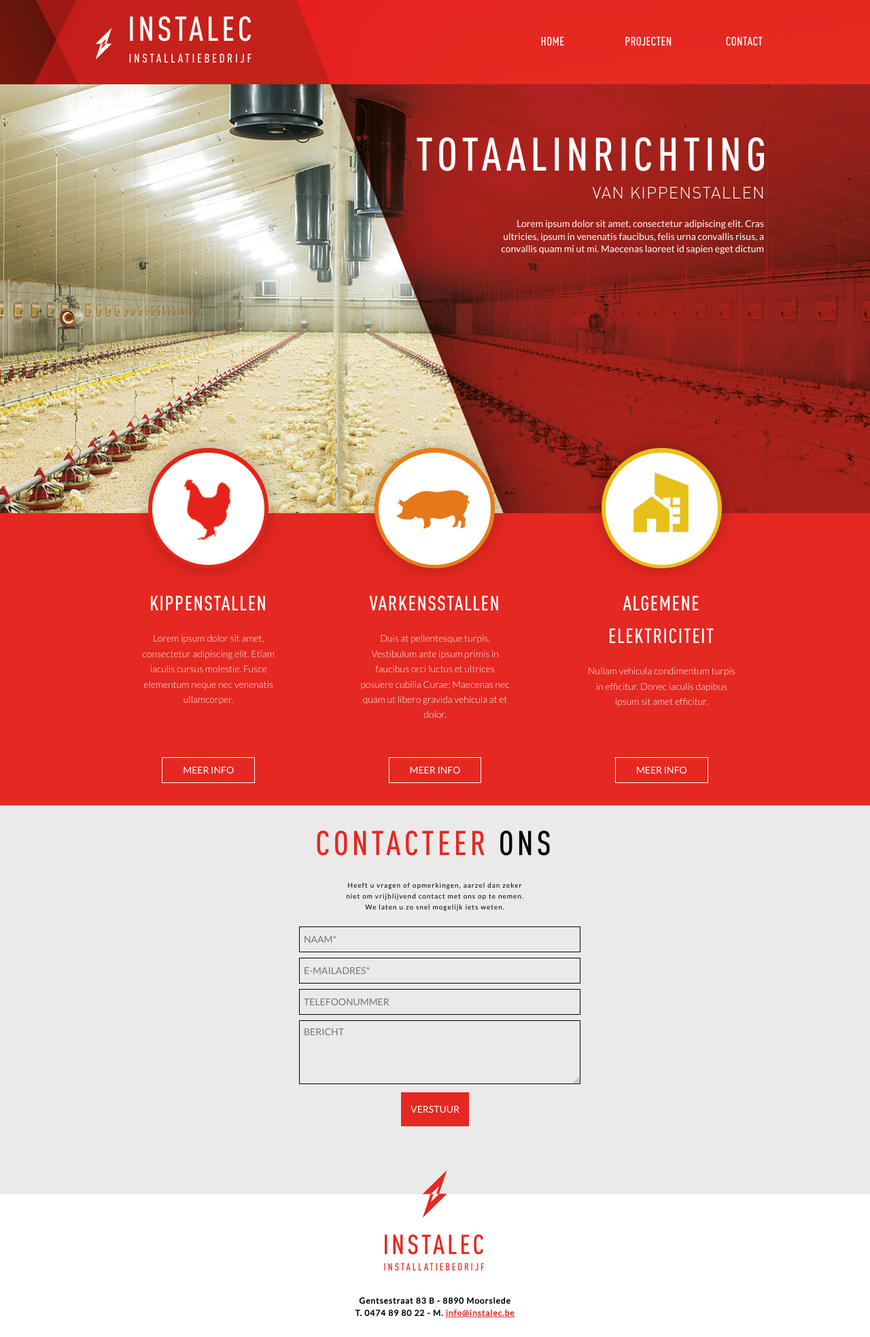
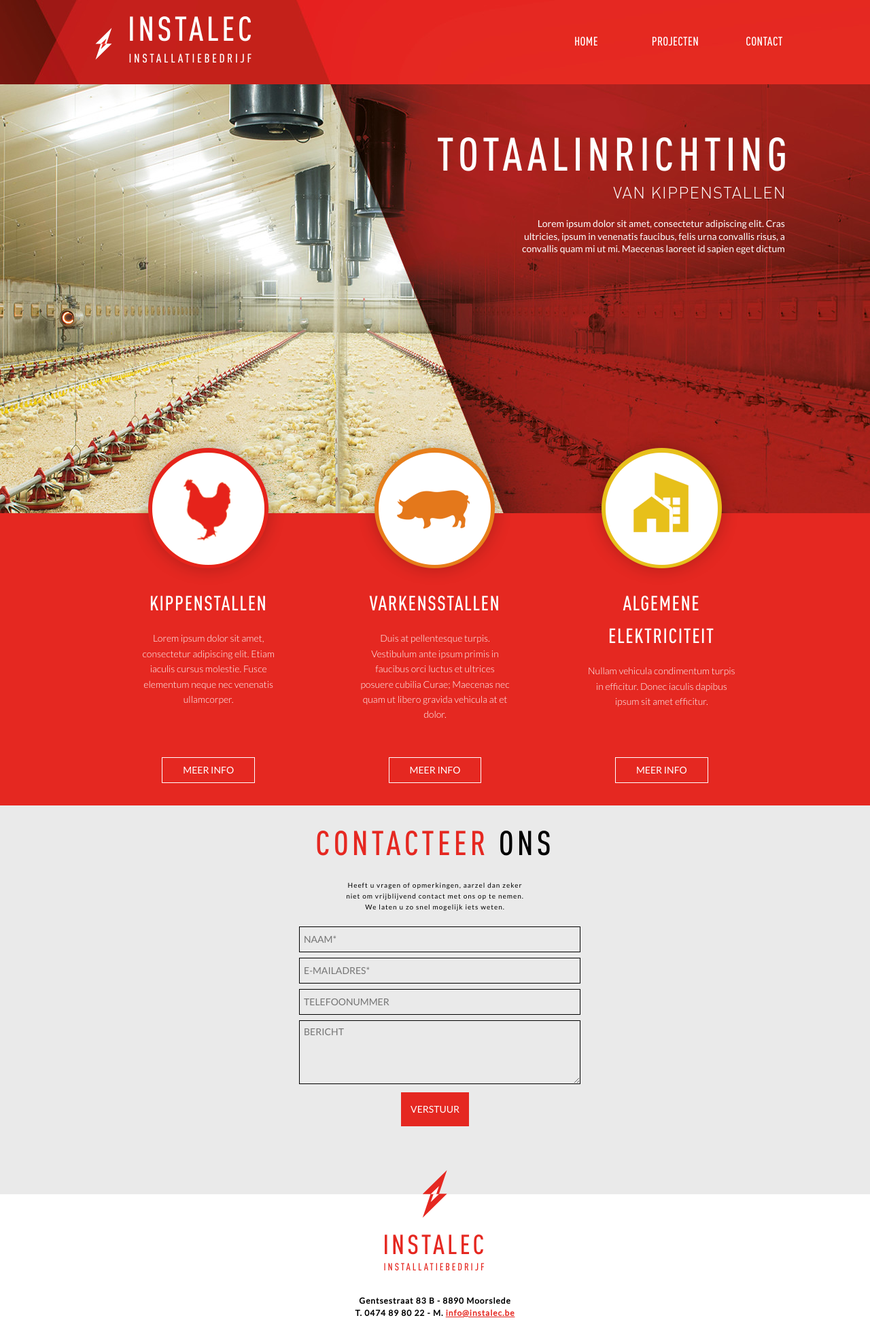
Before and after one commit to SeanStove/instalec, a Jekyll site: the page built from index.html, in a window 1280 px wide. Shown: the whole page at 68% size. Built offline with Jekyll 4.4.1, drawn with Linux system fonts in a browser that asks for light colours.

Commit message:
Fixes for responsive header

```diff
--- a/_sass/2-sections/_header-nav.sass
+++ b/_sass/2-sections/_header-nav.sass
@@ -1,15 +1,9 @@
 nav
-  float: right
-  margin: 0 537px 0 0
+  margin: 0 3% 0 auto
+  width: 393px
   letter-spacing: 0.02em
   font:
     size: 18px
-
-  a
-    //display: inline-block
-    //color: white
-    //text-decoration: none
-    //margin-left: 42px
 
   ul
     list-style-type: none
@@ -24,7 +18,7 @@
 
   li a
     display: block
-    min-width: 140px
+    min-width: 130px
     height: 124px
     text-align: center
     line-height: 124px
@@ -56,16 +50,24 @@
     width: auto
     min-width: 110px
     padding: 0 35px
-    margin-left: -85px
+    margin-left: -95px
     text-align: right
 
   ul li a:hover + .hidden, .hidden:hover
     display: block
 
-@media screen and (max-width : 700px)
+@media screen and (min-width: 980px)
+  nav
+    margin: 0 7% 0 auto
+
+@media screen and (min-width: 1290px)
+  nav
+    margin: 0 10% 0 auto
+
+@media screen and (max-width: 700px)
   nav
     width: 100%
-    margin: 0
+    margin-top: 20px
 
     ul
       position: static
--- a/_sass/2-sections/_header.sass
+++ b/_sass/2-sections/_header.sass
@@ -1,10 +1,11 @@
 header
   color: white
   height: 124px
-  background: url(../img/bgr_topnav.jpg) center center
+  background-color: $bgcolor
   background-size: cover
   font-family: 'DIN Offc Pro', sans-serif
   text-transform: uppercase
+  display: flex
 
   h1
     margin: 7px 0 0 10px
@@ -23,7 +24,6 @@
 
 .logo
   margin: 0 0 0 14%
-  float: left
 
 .logo-title
   text-align: center
@@ -42,6 +42,10 @@
   .outer
     fill: #FFFFFF
 
+@media (min-width: 785px)
+  header
+    background: url(../img/bgr_topnav.jpg) center center
+
 @media (max-width: 1400px)
   .logo
     margin: 0 0 0 10%
@@ -56,7 +60,7 @@
 
 @media (max-width: 700px)
   .logo
-    margin: 0 0 15px 0
+    margin: 0 0 25px 0
     width: 100%
     text-align: center
 
@@ -69,11 +73,8 @@
     margin: 0
 
   header
-    background: none
     width: 100%
-    background-color: $bgcolor
     display: table
-    margin: 0 auto
 
     h1
       margin: 0 0 0 10px
--- a/_sass/2-sections/_index-slide.sass
+++ b/_sass/2-sections/_index-slide.sass
@@ -12,7 +12,7 @@
   padding-right: 10px
 
 .slide-content
-  margin: 0 146px 0 auto
+  margin: 0 8% 0 auto
   line-height: 130%
   font:
     size: 14px
@@ -38,14 +38,24 @@
     size: 24px
     weight: 500
 
-@media screen and (max-width : 700px)
+
+@media screen and (min-width: 980px)
+  .slide-content
+    margin: 0 9% 0 auto
+
+@media screen and (min-width: 1290px)
+  .slide-content
+    margin: 0 12% 0 auto
+
+@media screen and (max-width : 980px)
   h2
     font:
-      size: 10px
+      size: 34px
 
   .h2-accent
+    margin: 15px auto
     font:
-      size: 10px
+      size: 12px
 
   .slide-content
-    margin: 0
+    margin: 0 3% 0 auto
```
